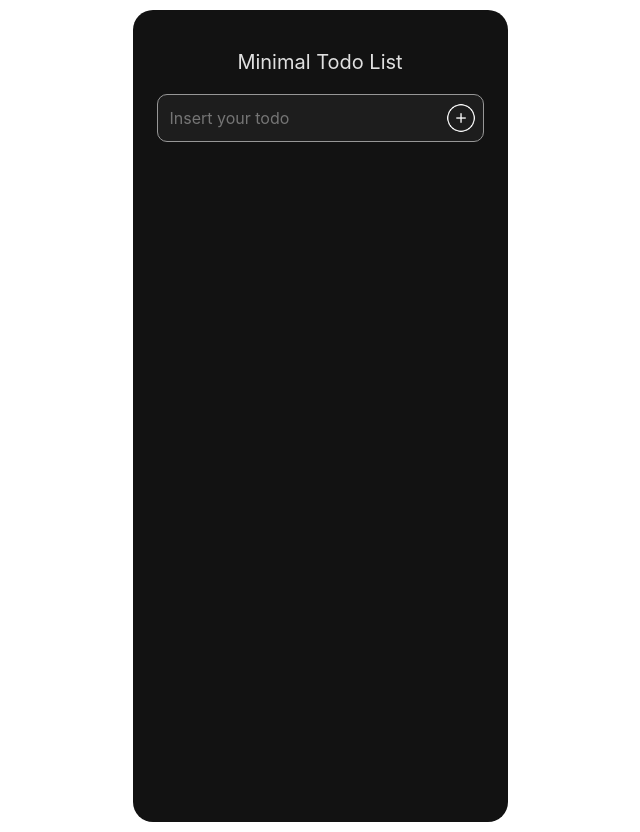
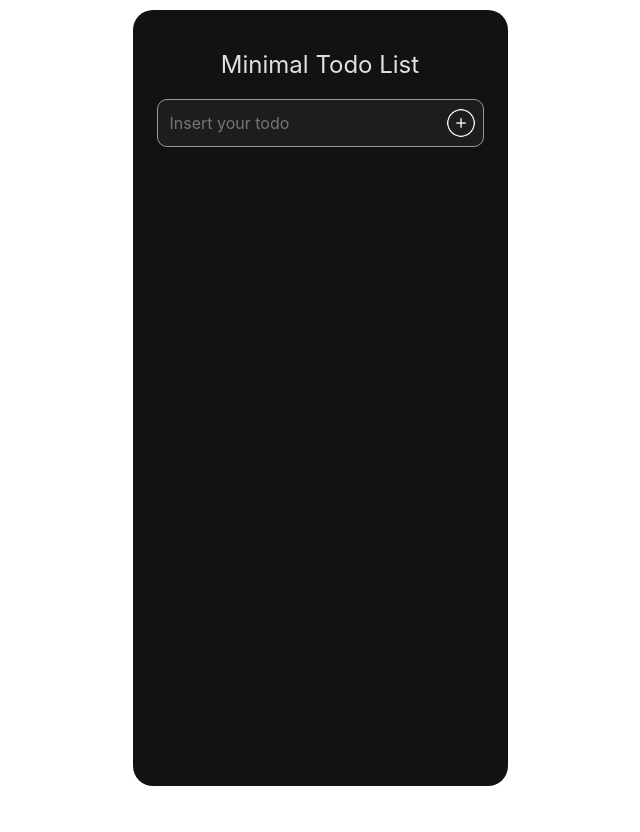
Before and after one commit to dorogan1510/React_todoList, a React (Create React App) app: page / in a window 1280 px wide. Shown: the whole page, without its empty margins (320-960 px from the left). After the commit the page ends 800 px from the top, so only its background shows below. Built offline with nearby package versions, Linux system fonts and the light colour scheme.

Commit message:
Refactor(all) Clear the scss
Clear all scss files

```diff
--- a/src/App.scss
+++ b/src/App.scss
@@ -1,92 +1,11 @@
 .App {
-    /*Reset CSS*/
-    * {
-        padding: 0;
-        margin: 0;
-        border: btn;
-    }
-
-    *,
-    *:before,
-    *:after {
-        box-sizing: border-box;
-    }
-
-    :focus,
-    :active {
-        outline: none;
-    }
-
-    a:focus,
-    a:active {
-        outline: none;
-    }
-
-    nav,
-    footer,
-    header,
-    aside {
-        display: block;
-    }
-
-    html,
-    body {
-        height: 100%;
-        width: 100%;
-        font-size: 100%;
-        line-height: 1;
-        font-size: 14px;
-    }
-
-    input,
-    button,
-    textarea {
-        font-family: inherit;
-    }
-
-    input::-ms-clear {
-        display: none;
-    }
-
-    button {
-        cursor: pointer;
-    }
-
-    button::-moz-focus-inner {
-        padding: 0;
-        border: 0;
-    }
-
-    a,
-    a:visited {
-        text-decoration: none;
-    }
-
-    a:hover {
-        text-decoration: none;
-    }
-
-    ul li {
-        list-style: none;
-    }
-
-    h1,
-    h2,
-    h3,
-    h4,
-    h5,
-    h6 {
-        font-size: inherit;
-        font-weight: 400;
-    }
-    /*--------------------*/
-
     font-style: Lato;
     margin: 10px auto;
     width: 375px;
-    height: 812px;
+    min-height: 97vh;
 
     background-color: #121212;
+
     text-align: center;
 
     border-radius: 20px;
@@ -102,6 +21,6 @@
     h1 {
         margin: 40px 0 20px 0;
         color: rgba(255, 255, 255, 0.87);
-        font-size: 20px;
+        font-size: 24px;
     }
 }
--- a/src/App.tsx
+++ b/src/App.tsx
@@ -40,7 +40,6 @@ const App = () => {
                 setTodos={setTodos}
             />
             <TodoItem
-                todo={todo}
                 todos={todos}
                 setTodos={setTodos}
                 todoEdit={todoEdit}
--- a/src/components/TodoForm.tsx
+++ b/src/components/TodoForm.tsx
@@ -54,7 +54,6 @@ const TodoForm = ({
             <form className='form' onSubmit={formSubmitHandler}>
                 <input
                     className={`form__input ${!isActive ? 'danger' : ''}`}
-                    // placeholder='Insert your todo'
                     placeholder={
                         isActive
                             ? 'Insert your todo'
--- a/src/components/TodoItem.tsx
+++ b/src/components/TodoItem.tsx
@@ -6,8 +6,14 @@ import deleteBtn from '../img/delete.png'
 import editBtn from '../img/edit.png'
 import submitEditBtn from '../img/submit_edit.png'
 
+interface newTodoInterface {
+    id: number
+    text: string
+    completed: boolean
+    inputId: string
+}
+
 const TodoItem = ({
-    todo,
     todos,
     setTodos,
     todoEdit,
@@ -15,8 +21,7 @@ const TodoItem = ({
     editText,
     setEditText,
 }: {
-    todo: any
-    todos: any
+    todos: newTodoInterface[]
     setTodos: Function
     todoEdit: number | null
     setTodoEdit: Function
--- a/src/index.scss
+++ b/src/index.scss
@@ -1,13 +1,94 @@
 body {
-  margin: 0;
-  font-family: -apple-system, BlinkMacSystemFont, 'Segoe UI', 'Roboto', 'Oxygen',
-    'Ubuntu', 'Cantarell', 'Fira Sans', 'Droid Sans', 'Helvetica Neue',
-    sans-serif;
-  -webkit-font-smoothing: antialiased;
-  -moz-osx-font-smoothing: grayscale;
+    font-family: -apple-system, BlinkMacSystemFont, 'Segoe UI', 'Roboto',
+        'Oxygen', 'Ubuntu', 'Cantarell', 'Fira Sans', 'Droid Sans',
+        'Helvetica Neue', sans-serif;
+    -webkit-font-smoothing: antialiased;
+    -moz-osx-font-smoothing: grayscale;
+
+    /*Reset CSS*/
+    * {
+        padding: 0;
+        margin: 0;
+        border: btn;
+    }
+
+    *,
+    *:before,
+    *:after {
+        box-sizing: border-box;
+    }
+
+    :focus,
+    :active {
+        outline: none;
+    }
+
+    a:focus,
+    a:active {
+        outline: none;
+    }
+
+    nav,
+    footer,
+    header,
+    aside {
+        display: block;
+    }
+
+    html,
+    body {
+        height: 100%;
+        width: 100%;
+        font-size: 100%;
+        line-height: 1;
+        font-size: 14px;
+    }
+
+    input,
+    button,
+    textarea {
+        font-family: inherit;
+    }
+
+    input::-ms-clear {
+        display: none;
+    }
+
+    button {
+        cursor: pointer;
+    }
+
+    button::-moz-focus-inner {
+        padding: 0;
+        border: 0;
+    }
+
+    a,
+    a:visited {
+        text-decoration: none;
+    }
+
+    a:hover {
+        text-decoration: none;
+    }
+
+    ul li {
+        list-style: none;
+    }
+
+    h1,
+    h2,
+    h3,
+    h4,
+    h5,
+    h6 {
+        font-size: inherit;
+        font-weight: 400;
+    }
+    /*--------------------*/
 }
 
 code {
-  font-family: source-code-pro, Menlo, Monaco, Consolas, 'Courier New',
-    monospace;
+    font-family: source-code-pro, Menlo, Monaco, Consolas, 'Courier New',
+        monospace;
 }
--- a/src/index.tsx
+++ b/src/index.tsx
@@ -4,4 +4,9 @@ import './index.scss'
 import App from './App'
 
 const root = ReactDOM.createRoot(document.getElementById('root') as HTMLElement)
-root.render(<App />)
+
+root.render(
+    <React.StrictMode>
+        <App />
+    </React.StrictMode>
+)
```
Also changed, not shown: src/components/TodoItem.scss (+1 -10 lines).
